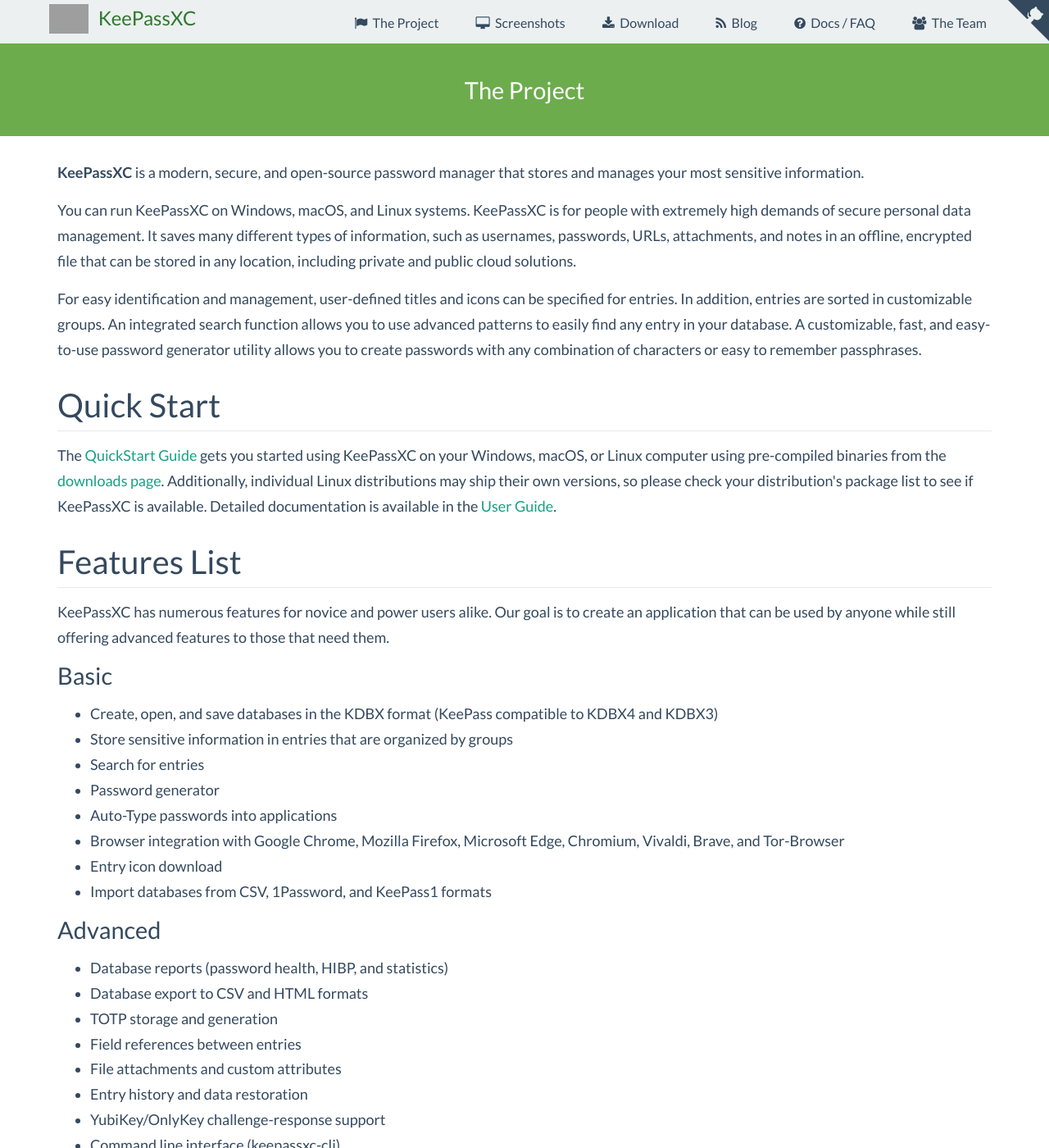
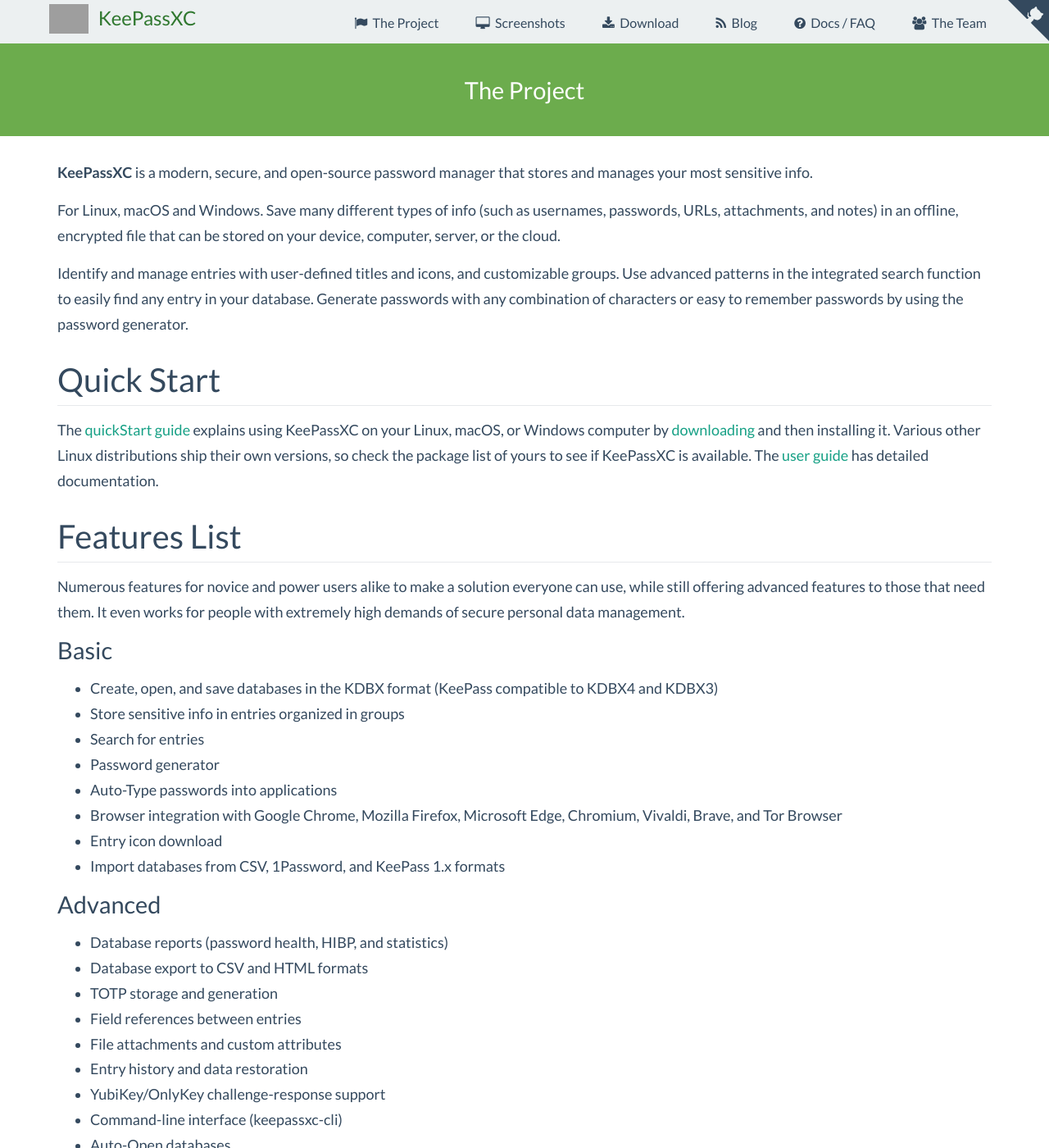
Before and after one commit to keepassxreboot/keepassxc-org, a Jekyll site: the page built from project.html, in a window 1280 px wide and 1400 px high. Shown: the whole window at 82% size. Built offline with Jekyll 4.4.1, drawn with Linux system fonts in a browser that asks for light colours; comment, search, counter and statistics services are not loaded; some of the changed text lies outside the part shown; grey boxes are pictures that could not be loaded.

Commit message:
Project page text reworked

```diff
--- a/project.html
+++ b/project.html
@@ -4,38 +4,38 @@
 permalink: project
 ---
 
-<p><strong>KeePassXC</strong> is a modern, secure, and open-source password manager that stores and manages your most sensitive information.</p>
+<p><strong>KeePassXC</strong> is a modern, secure, and open-source password manager that stores and manages your most sensitive info.</p>
 
-<p>You can run KeePassXC on Windows, macOS, and Linux systems. KeePassXC is for people with extremely high demands of secure
-personal data management. It saves many different types of information, such as usernames, passwords, URLs, attachments,
-and notes in an offline, encrypted file that can be stored in any location, including private and public cloud solutions.</p>
+<p>For Linux, macOS and Windows. Save many different types of info (such as usernames, passwords, URLs, attachments,
+and notes) in an offline, encrypted file that can be stored on your device, computer, server, or the cloud.</p>
 
-<p>For easy identification and management, user-defined titles and icons can be specified for entries. In addition, entries
-are sorted in customizable groups. An integrated search function allows you to use advanced patterns to easily find any entry
-in your database. A customizable, fast, and easy-to-use password generator utility allows you to create passwords with any
-combination of characters or easy to remember passphrases.</p>
+<p>Identify and manage entries with user-defined titles and icons, and customizable groups.
+Use advanced patterns in the integrated search function to easily find any entry in your database.
+Generate passwords with any combination of characters or easy to remember passwords by using the password generator.</p>
 
 <h3>Quick Start</h3>
-<p>The <a href="/docs/KeePassXC_GettingStarted.html">QuickStart Guide</a> gets you started using KeePassXC on your
-Windows, macOS, or Linux computer using pre-compiled binaries from the <a href="/download">downloads page</a>.
-Additionally, individual Linux distributions may ship their own versions, so please check your distribution's package
-list to see if KeePassXC is available. Detailed documentation is available in the <a href="/docs/KeePassXC_UserGuide.html">User Guide</a>.</p>
+<p>The <a href="/docs/KeePassXC_GettingStarted.html">quickStart guide</a> explains using KeePassXC on your
+Linux, macOS, or Windows computer by <a href="/download">downloading</a> and then installing it.
+Various other Linux distributions ship their own versions, so check the package
+list of yours to see if KeePassXC is available.
+The <a href="/docs/KeePassXC_UserGuide.html">user guide</a> has detailed documentation.</p>
 
 <h3>Features List</h3>
-<p>KeePassXC has numerous features for novice and power users alike. Our goal is to create an application that can be used
-by anyone while still offering advanced features to those that need them.</p>
+<p>Numerous features for novice and power users alike to make a solution everyone
+can use, while still offering advanced features to those that need them.
+It even works for people with extremely high demands of secure personal data management.</p>
 
 <div id="features">
     <h4>Basic</h4>
     <ul>
         <li>Create, open, and save databases in the KDBX format (KeePass compatible to KDBX4 and KDBX3)</li>
-        <li>Store sensitive information in entries that are organized by groups</li>
+        <li>Store sensitive info in entries organized in groups</li>
         <li>Search for entries</li>
         <li>Password generator</li>
         <li>Auto-Type passwords into applications</li>
-        <li>Browser integration with Google Chrome, Mozilla Firefox, Microsoft Edge, Chromium, Vivaldi, Brave, and Tor-Browser</li>
+        <li>Browser integration with Google Chrome, Mozilla Firefox, Microsoft Edge, Chromium, Vivaldi, Brave, and Tor Browser</li>
         <li>Entry icon download</li>
-        <li>Import databases from CSV, 1Password, and KeePass1 formats</li>
+        <li>Import databases from CSV, 1Password, and KeePass 1.x formats</li>
     </ul>
 
     <h4>Advanced</h4>
@@ -47,11 +47,11 @@
         <li>File attachments and custom attributes</li>
         <li>Entry history and data restoration</li>
         <li>YubiKey/OnlyKey challenge-response support</li>
-        <li>Command line interface (keepassxc-cli)</li>
+        <li>Command-line interface (keepassxc-cli)</li>
         <li>Auto-Open databases</li>
         <li>KeeShare shared databases (import, export, and synchronize)</li>
         <li>SSH Agent</li>
-        <li>FreeDesktop.org Secret Service (replace Gnome keyring, etc.)</li>
+        <li>FreeDesktop.org Secret Service (replace GNOME Keyring, etc.)</li>
         <li>Additional encryption choices: Twofish and ChaCha20</li>
     </ul>
 </div>
@@ -73,10 +73,9 @@
         <li>libyubikey, libykpers-1 (optional, for YubiKey support)</li>
     </ul>
 
-    <p>When using the AppImage or Snap Package release, these dependencies are already
-        bundled with the application.
+    <p>These dependencies are already with the AppImage or Snap release.
 
-    <p>For building KeePassXC from source code, the following build-time dependencies are also required:
+    <p>To build KeePassXC from source code, the following build-time dependencies are also required:
     <ul>
         <li>make</li>
         <li>cmake (3.1 or newer)</li>
@@ -84,5 +83,5 @@
         <li>headers for all runtime dependencies (*-dev or *-devel packages)</li>
     </ul>
 
-    <p>For detailed and up-to-date build instructions (also for other platforms), visit our <a href="https://github.com/keepassxreboot/keepassxc/wiki/Building-KeePassXC">GitHub wiki</a>.</p>
+    <p>Detailed and up-to-date build instructions (even for other platforms), can be found on the <a href="https://github.com/keepassxreboot/keepassxc/wiki/Building-KeePassXC">wiki</a>.</p>
 </div>
```
Also changed, not shown: other parts of project.html (+1 -1 lines).
